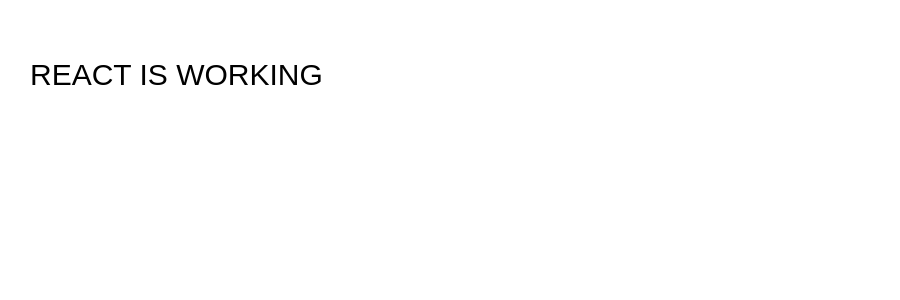
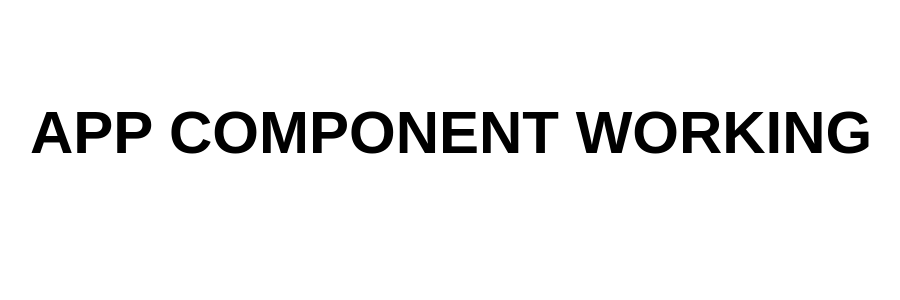
Before and after one commit to Shadow786s/ultimate-ai-translator-v2, a React (Vite) app in the folder frontend/: page / in a window 1280 px wide. Shown: the top 300 px of the page, without its empty margins (28-928 px from the left). Built offline with nearby package versions, Linux system fonts and the light colour scheme.

Commit message:
Update main.jsx

```diff
--- a/frontend/src/main.jsx
+++ b/frontend/src/main.jsx
@@ -1,19 +1,10 @@
 import React from "react";
 import ReactDOM from "react-dom/client";
+
+import App from "./App.jsx";
 
 ReactDOM.createRoot(
   document.getElementById("root")
 ).render(
-  <div
-    style={{
-      minHeight: "100vh",
-      background: "white",
-      color: "black",
-      padding: "50px",
-      fontFamily: "Arial, sans-serif",
-      fontSize: "30px",
-    }}
-  >
-    REACT IS WORKING
-  </div>
+  <App />
 );
```
